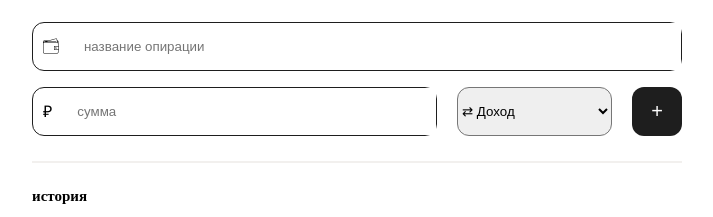
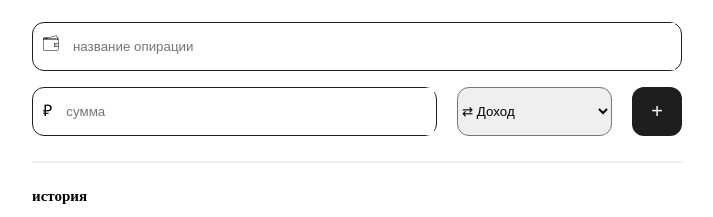
Before and after one commit to Abdurrahman0167/expense-tracker-, a plain HTML site: page index.html in a window 1280 px wide. Shown: the part 349-566 px from the top of the page, 283-996 px from the left. Drawn offline with nearby package versions, Linux system fonts and the light colour scheme; a web font is replaced by a local one.

Commit message:
забыл что сделал

```diff
--- a/index.html
+++ b/index.html
@@ -42,16 +42,21 @@
 
                         <form action="#" class="transaction-form">
                            <div class=" transition-container transition-container__name">
-                            <img class="transaction-img" src="img/wallet.svg" alt="">
-                             <input class="transition-form__name" type="text" placeholder="название опирации">
+                            <label>
+                                    <img class="transaction-img" src="img/wallet.svg" alt="">
+                                <input class="transition-form__name" type="text" placeholder="название опирации">
+                            </label>
+
                             </div>
                             <div class="transition-container transition-container_flex">
 
                                <div class="transition-container__summ">
-                                <p class="transition-rub">₽ </p>
-                                 <input class="transition-form__summ" type="text" name="" id="" placeholder="сумма">
+                                <label class="transition-rub">
+                                    ₽
+                                    <input class="transition-form__summ" type="number"placeholder="сумма">
+                                </label>
                                 </div>
-                                <select class="transition-form__select" name="" id="">
+                                <select class="transition-form__select">
                             </div>
                                 <option value="">⇄ Доход</option>
                                 <option value="">⇄ Расход</option>
```
